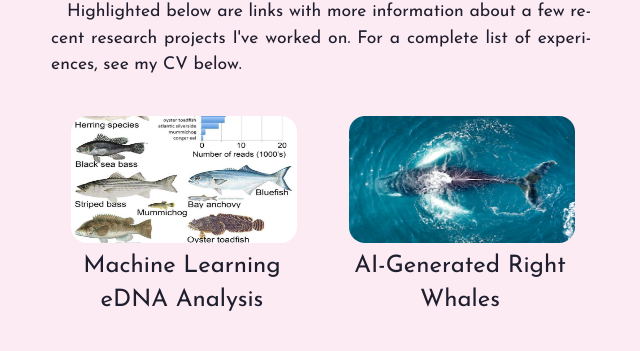
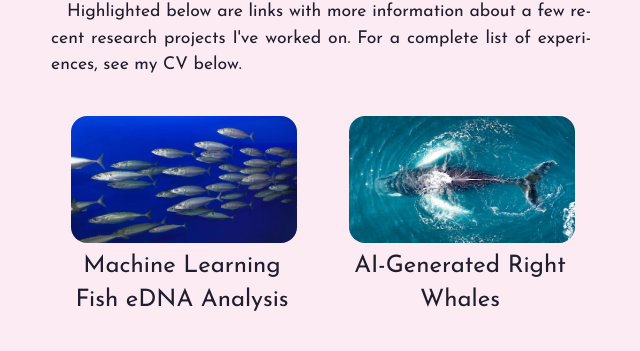
Before and after one commit to henrysun9074/website, an Astro site: page /research in a window 1280 px wide. Shown: the part 423-774 px from the top of the page, without its empty margins (319-959 px from the left). Built offline with nearby package versions, Linux system fonts and the light colour scheme; Astro itself is replaced by a stand-in of ours.

Commit message:
update img

```diff
--- a/src/content/projects/project-1.md
+++ b/src/content/projects/project-1.md
@@ -1,9 +1,9 @@
 ---
-title: 'Machine Learning eDNA Analysis'
+title: 'Machine Learning Fish eDNA Analysis'
 description: 'Dimensionality reduction of fish eDNA data and modeling against oceanographic data using random forests'
 image:
-    url: '/edna.jpg'
-    alt: 'eDNA wallpaper'
+    url: '/pelagic.webp'
+    alt: 'pelagic fish wallpaper'
 worksImage1:
     url: '/VAE-out.png'
     alt: 'first image of your project.'
```
Also changed, not shown: public/pelagic.webp (added).
